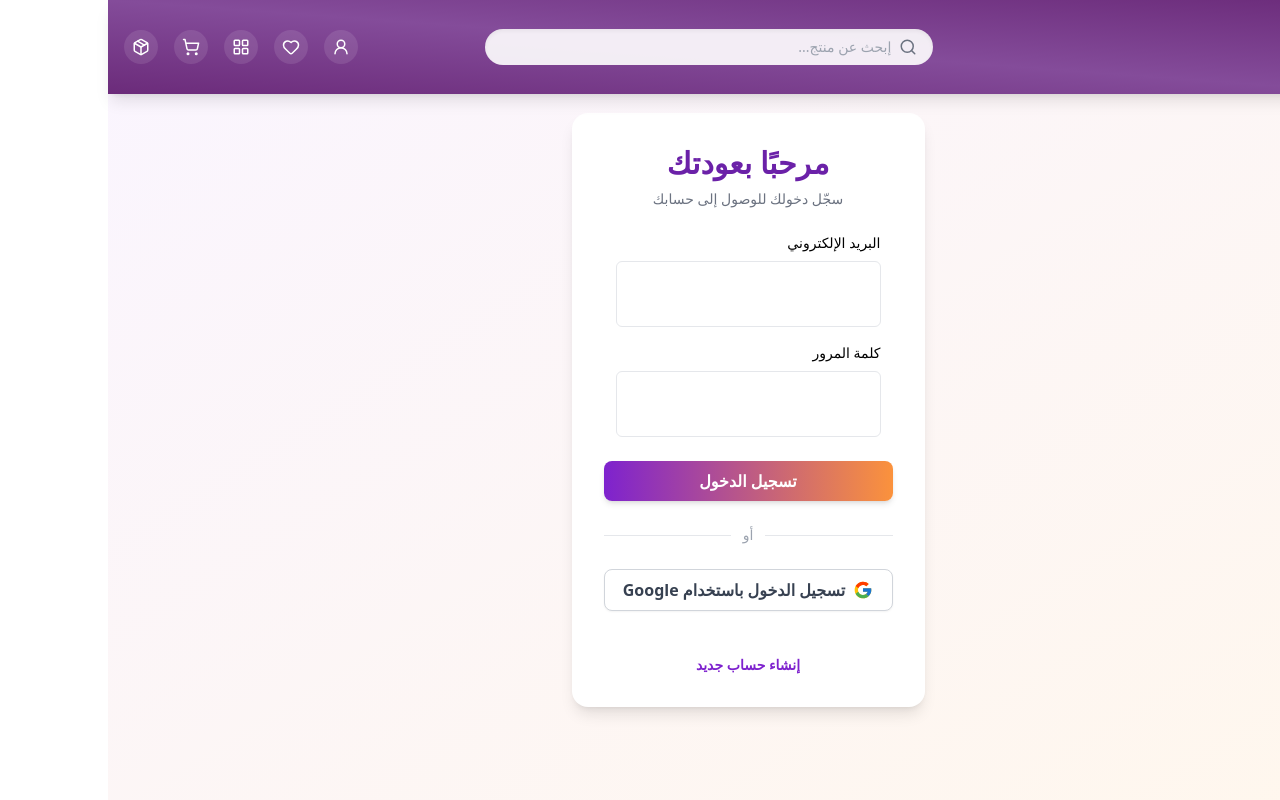
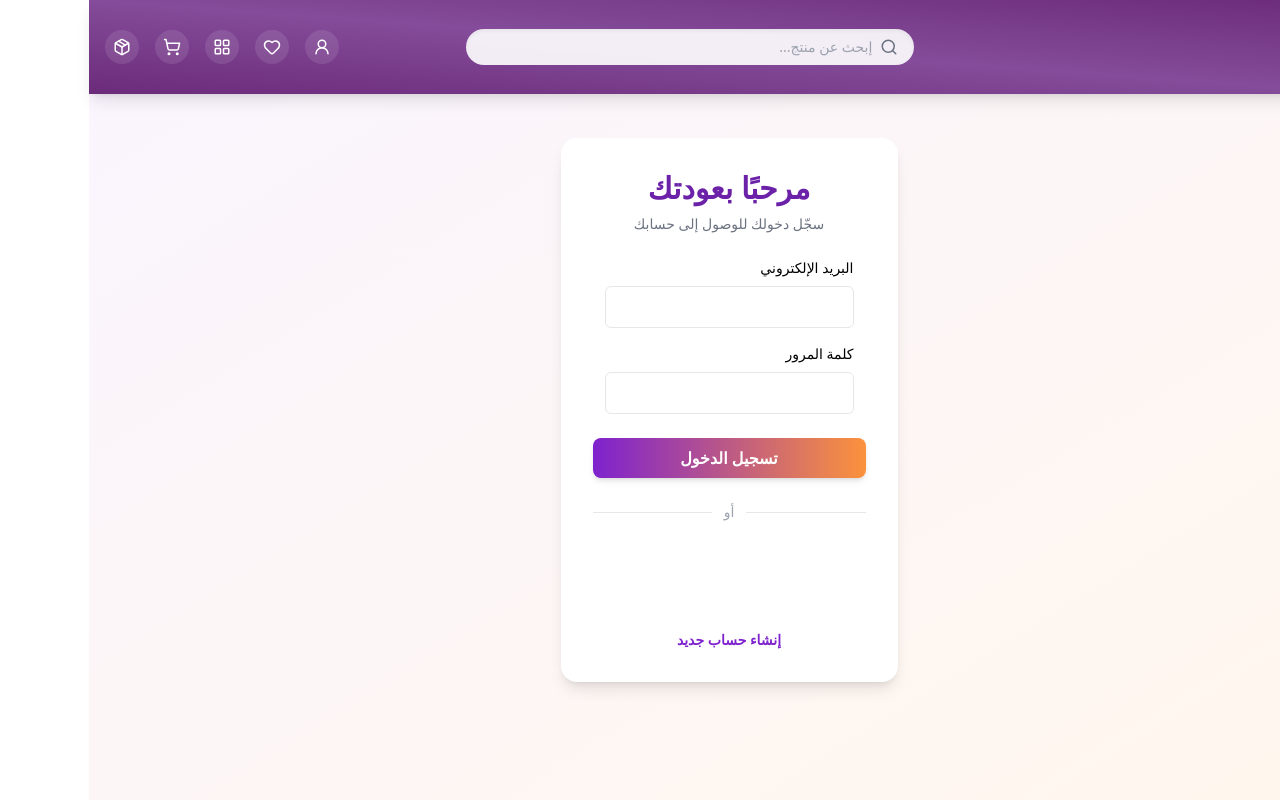
Before and after one commit to sleem5482/HoorBookRepo, a Next.js app: page /login in a window 1280 px wide. Built offline with nearby package versions, Linux system fonts and the light colour scheme.

Commit message:
make Google Auth

```diff
--- a/package.json
+++ b/package.json
@@ -11,6 +11,7 @@
   "dependencies": {
     "@headlessui/react": "^2.2.4",
     "@next/font": "^14.2.15",
+    "@react-oauth/google": "^0.12.2",
     "@tailwindcss/line-clamp": "^0.4.4",
     "axios": "^1.10.0",
     "chart.js": "^4.4.7",
@@ -20,6 +21,7 @@
     "i18next": "^25.3.2",
     "i18next-browser-languagedetector": "^8.2.0",
     "js-cookie": "^3.0.5",
+    "jwt-decode": "^4.0.0",
     "lodash.debounce": "^4.0.8",
     "lucide-react": "^0.514.0",
     "motion": "^12.19.2",
@@ -34,6 +36,7 @@
     "react-loading-skeleton": "^3.5.0",
     "react-phone-input-2": "^2.15.1",
     "react-router-dom": "^7.6.3",
+    "react-toastify": "^11.0.5",
     "recharts": "^2.14.1",
     "swiper": "^11.2.8",
     "tailwind-merge": "^3.2.0",
--- a/src/app/(app)/favorite/page.tsx
+++ b/src/app/(app)/favorite/page.tsx
@@ -74,8 +74,11 @@ setProduct(prev => {
     }
   }
   return (
-    <div>
-<SmartNavbar/>
+    <section>
+    <div className="pb-12 md:pb-4">
+
+      <SmartNavbar />
+      </div>
     <Container>
 
       <h2 className="text-2xl font-bold mb-4 ">المفضلة</h2>
@@ -92,6 +95,6 @@ setProduct(prev => {
 
       {hasMore && <div ref={loaderRef} className="h-10" />}
     </Container>
-      </div>
+      </section>
   );
 }
--- a/src/app/(app)/profile/page.tsx
+++ b/src/app/(app)/profile/page.tsx
@@ -41,7 +41,10 @@ export default function ProfilePage() {
 
   return (
     <div className="min-h-screen bg-gradient-to-br from-purple-50 to-orange-50 py-10 px-4">
+      <div className="pb-12 md:pb-4">
+
       <SmartNavbar />
+      </div>
       <Container>
         {isLoggedIn ? (
           <div className="bg-white p-6 rounded-2xl shadow-lg max-w-xl w-full mx-auto space-y-6 text-center  pt-6 mt-12">
--- a/src/app/components/ui/Formfield.tsx
+++ b/src/app/components/ui/Formfield.tsx
@@ -72,7 +72,7 @@ const handelchange=(field:string,value:any)=>{
 
 
 ) : (
-  <InputField
+  <input
     name={field.name}
     type={field.type}
     value={formData[field.name] || ""}
--- a/src/app/layout.tsx
+++ b/src/app/layout.tsx
@@ -2,7 +2,7 @@ import type { Metadata } from "next";
 import { Tajawal } from "next/font/google";
 import "./globals.css";
 import { Toaster } from "react-hot-toast";
-
+import Providers from "./providers";
 const tajawal = Tajawal({
   subsets: ["arabic"],
   weight: ["400", "700", "800"],
@@ -24,8 +24,10 @@ export default function RootLayout({
   return (
     <html lang="ar" dir="rtl">
       <body className={`${tajawal.variable} font-sans antialiased`}>
+        <Providers>
         <Toaster/>
         {children}
+        </Providers>
       </body>
     </html>
   );
--- a/src/app/lib/type.ts
+++ b/src/app/lib/type.ts
@@ -8,8 +8,10 @@ export interface ApiResponse<T>{
     errors: string | null;
     data: T;
     status?:{
+      status:boolean
       code:number
       messages:string
+      validation_message:string
     };
   }
 
--- a/src/app/login/page.tsx
+++ b/src/app/login/page.tsx
@@ -12,6 +12,8 @@ import { Postresponse } from "../lib/methodes";
 import Cookies from 'js-cookie'
 import toast, {Toaster} from 'react-hot-toast';
 import { usePathname, useRouter } from "next/navigation";
+import { GoogleLogin } from "@react-oauth/google";
+import { jwtDecode } from "jwt-decode";
 
 export default function LoginPage() {
   const [login, setLogin] = useState<Record<string, any>>({});
@@ -88,15 +90,51 @@ if (user.pointsSettings) {
               <span className="bg-white px-3 z-10 text-sm">أو</span>
             </div>
 
-            <button
-              type="button"
+       <div className="w-full flex justify-center mt-2">
+<GoogleLogin
+  onSuccess={async (credentialResponse) => {
+    try {
+      if (!credentialResponse.credential) {
+        toast.error("لم يتم استلام بيانات الاعتماد من جوجل");
+        return;
+      }
+      const decoded: any = jwtDecode(credentialResponse.credential);
 
-              onClick={() => signIn("google", { callbackUrl: "/" })}
-              className="flex items-center p-4  justify-center gap-2 mt-2 w-full bg-white border border-gray-300 text-gray-700 font-semibold py-2 rounded-lg shadow-sm hover:bg-gray-100 transition"
-            >
-              <FcGoogle className="text-xl" />
-              تسجيل الدخول باستخدام Google
-            </button>
+      const payload = {
+        name: `${decoded.given_name} ${decoded.family_name}`,
+        email: decoded.email,
+        provider: "google",
+        provider_id: decoded.sub,
+      };
+
+      const res = await fetch(`${BaseUrl}user/social/google/login`, {
+        method: "POST",
+        headers: { "Content-Type": "application/json" },
+        body: JSON.stringify(payload),
+      });
+
+      const data = await res.json();
+
+      if (res.ok) {
+        Cookies.set("access_token_login", data.token);
+        Cookies.set("email", data.user?.email || payload.email);
+        Cookies.set("name", data.user?.name || payload.name);
+
+        toast.success("تم تسجيل الدخول بجوجل بنجاح 🎉");
+        // window.location.href = "/"; // أو أي توجيه آخر
+      } else {
+        toast.error(data.message || "فشل تسجيل الدخول بجوجل");
+      }
+    } catch (err) {
+      console.error(err);
+      toast.error("حدث خطأ أثناء تسجيل الدخول بجوجل");
+    }
+  }}
+  onError={() => toast.error("فشل تسجيل الدخول بجوجل")}
+/>
+
+</div>
+
 
             <p className="text-sm text-center mt-4">
               لا تمتلك حسابًا؟{" "}
--- a/src/app/page.tsx
+++ b/src/app/page.tsx
@@ -23,8 +23,10 @@ import { BaseUrl, headers } from "./components/Baseurl";
 import { CallApi } from "./lib/utilits";
 import Cookies from "js-cookie";
 import { LoginRequiredModal } from "./components/ui/Pop-up-login";
+export default function HomePage() {
 
-export default function HomePage() {
+
+
    const { data, loadingdata, fetchHomeData } = HomeStore();
   const [show, setShow] = useState(true);
   const [login,setlogin]=useState<boolean>(false)
--- /dev/null
+++ b/src/app/providers.tsx
@@ -0,0 +1,16 @@
+"use client";
+import { GoogleOAuthProvider } from "@react-oauth/google";
+import { ReactNode } from "react";
+import { ToastContainer } from "react-toastify";
+import "react-toastify/dist/ReactToastify.css";
+
+const clientId = "1032985552950-qf4vso1huv5erlscvqud7mjqb23rjap4.apps.googleusercontent.com";
+
+export default function Providers({ children }: { children: ReactNode }) {
+  return (
+    <GoogleOAuthProvider clientId={clientId}>
+      {children}
+      <ToastContainer rtl position="top-right" />
+    </GoogleOAuthProvider>
+  );
+}
--- a/src/app/register/page.tsx
+++ b/src/app/register/page.tsx
@@ -11,6 +11,7 @@ import Logo from "../../../public/asset/images/حورلوجو.jpeg";
 import { Postresponse } from "../lib/methodes";
 import { BaseUrl } from "../components/Baseurl";
 import Cookies from 'js-cookie'
+import toast from "react-hot-toast";
 
 export default function RegisterPage() {
   const fields: FieldForm[] = [
@@ -33,10 +34,19 @@ const url = `${BaseUrl}api/user/register`
   const [formData, setFormData] = useState<Record<string, any>>({});
   const handleSubmit =async (e: React.FormEvent) => {
     e.preventDefault();
-    console.log("✅ بيانات التسجيل:", formData);
     try{
       const res:ApiResponse<Register>=await Postresponse(url,formData);
       console.log(res)
+         if(res.status?.status===Boolean(false)){
+        if(res.status.validation_message===String("The email has already been taken.")){
+          toast.error('البريد الالكتروني موجود مسبقا');
+          return;
+        }
+        else{
+          toast.error(res.status.validation_message);
+          return;
+        }
+      }
       const {token , user}=res.data;
       Cookies.set("token", token, { expires: 1 });
       Cookies.set("type", user.type.toString());
@@ -45,16 +55,19 @@ const url = `${BaseUrl}api/user/register`
       Cookies.set("name", user.name);
       Cookies.set("user_id", user.id.toString());
       Cookies.set("cart_count", user.CartCount.toString());
+      toast.success('تم انشاء الايميل بنجاح برجاء تسجيل الدخول')
       if (user.pointsSettings) {
         Cookies.set("points", user.pointsSettings.points);
         Cookies.set("point_price", user.pointsSettings.point_price);
         Cookies.set("price", user.pointsSettings.price);
       }
+
     }
 
     catch(error){
       console.log(error);
 
+    toast.error('خطأ فى اسم المستخدم او كلمه المرور ')
     }
   };
 
```
Also changed, not shown: src/app/(app)/details/[product_details]/page.tsx (+0 -7 lines), src/middleware.ts (+18 -0 lines), 1 other file (tests, documents, lock files or other folders). Lines whose indentation alone changed are shown as unchanged.
